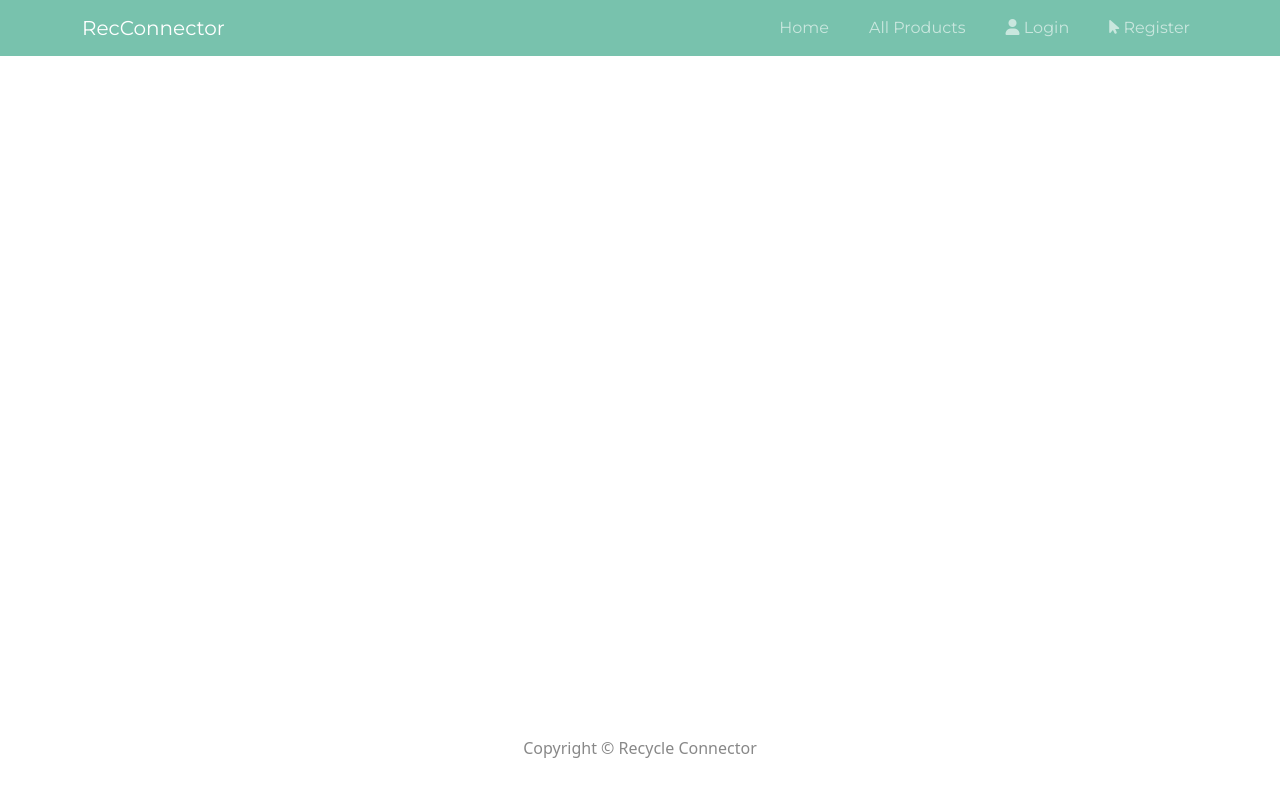
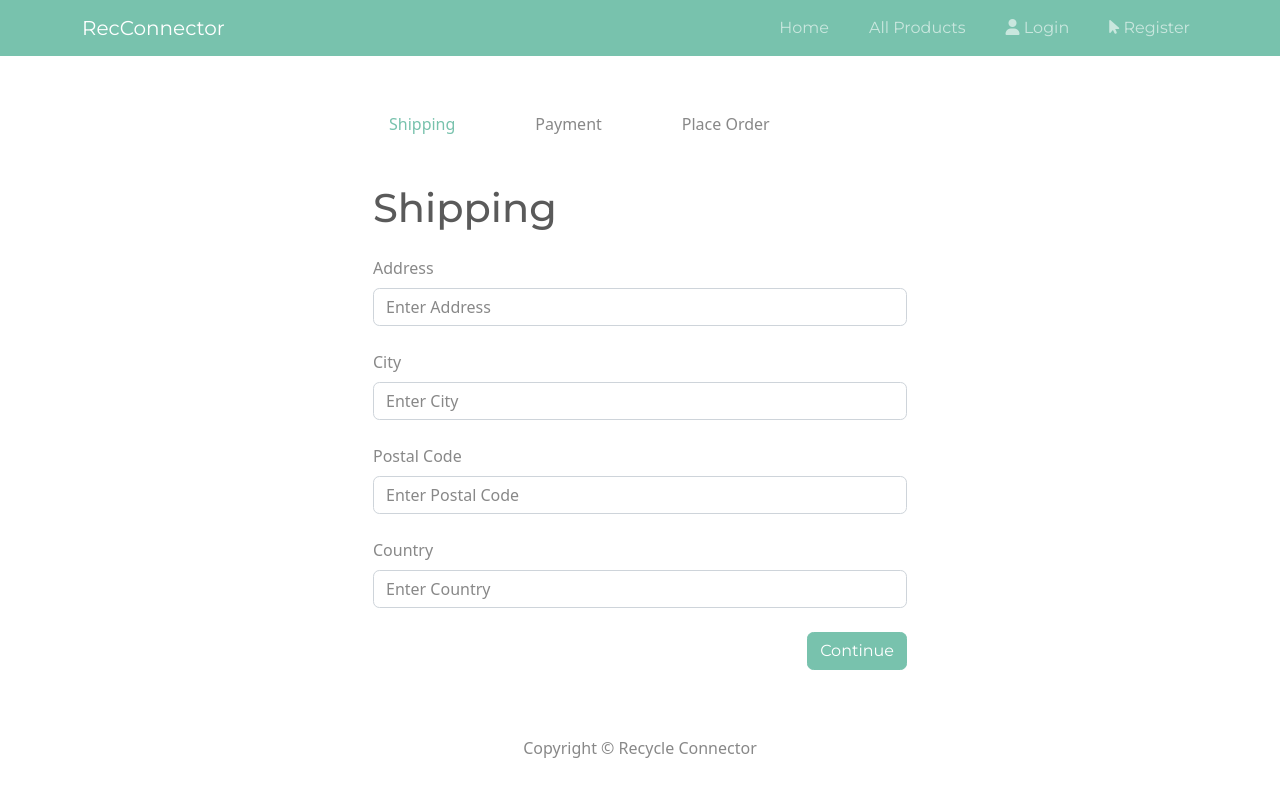
Before and after one commit to Chilliam-Wu/RecycleConnector, a React (Create React App) app in the folder frontend/: page /shipping in a window 1280 px wide. Shown: the top 796 px of the page. Built offline with nearby package versions, Linux system fonts and the light colour scheme.

Commit message:
Shipping & Payment & PlaceOrder Screen(design)

```diff
--- a/frontend/src/App.js
+++ b/frontend/src/App.js
@@ -11,6 +11,9 @@ import ProfileScreen from './screens/ProfileScreen';
 import PostScreen from './screens/PostScreen';
 import PostAddScreen from './screens/PostAddScreen';
 import CartScreen from './screens/CartScreen';
+import ShippingScreen from './screens/ShippingScreen';
+import PaymentScreen from './screens/PaymentScreen';
+import PlaceOrderScreen from './screens/PlaceOrderScreen';
 
 function App() {
   return (
@@ -31,6 +34,9 @@ function App() {
             <Route path='/post' element={<PostScreen />} />
             <Route path='/post/add' element={<PostAddScreen />} />
             <Route path='/cart' element={<CartScreen />} />
+            <Route path='/shipping' element={<ShippingScreen />} />
+            <Route path='/payment' element={<PaymentScreen />} />
+            <Route path='/placeorder' element={<PlaceOrderScreen />} />
           </Routes>
         </Container>
       </main>
--- /dev/null
+++ b/frontend/src/components/CheckoutSteps.js
@@ -0,0 +1,51 @@
+import React from 'react';
+import { Nav } from 'react-bootstrap';
+import { LinkContainer } from 'react-router-bootstrap';
+
+function CheckoutSteps({ step1, step2, step3 }) {
+  return (
+    <Nav className='mt-5'>
+      {/* <Nav.Item className='me-3'>
+        {step1 ? (
+          <LinkContainer to='/login'>
+            <Nav.Link>Login</Nav.Link>
+          </LinkContainer>
+        ) : (
+          <Nav.Link disabled>login</Nav.Link>
+        )}
+      </Nav.Item> */}
+
+      <Nav.Item className='me-4'>
+        {step1 ? (
+          <LinkContainer to='/shipping'>
+            <Nav.Link>Shipping</Nav.Link>
+          </LinkContainer>
+        ) : (
+          <Nav.Link disabled>Shipping</Nav.Link>
+        )}
+      </Nav.Item>
+
+      <Nav.Item className='mx-4'>
+        {step2 ? (
+          <LinkContainer to='/payment'>
+            <Nav.Link> Payment</Nav.Link>
+          </LinkContainer>
+        ) : (
+          <Nav.Link disabled>Payment</Nav.Link>
+        )}
+      </Nav.Item>
+
+      <Nav.Item className='mx-4'>
+        {step3 ? (
+          <LinkContainer to='/placeorder'>
+            <Nav.Link>Place Order</Nav.Link>
+          </LinkContainer>
+        ) : (
+          <Nav.Link disabled>Place Order</Nav.Link>
+        )}
+      </Nav.Item>
+    </Nav>
+  );
+}
+
+export default CheckoutSteps;
--- a/frontend/src/screens/CartScreen.js
+++ b/frontend/src/screens/CartScreen.js
@@ -55,6 +55,14 @@ function CartScreen() {
 
   const deleteHandler = (id) => {
     dispatch(deleteFromCart(id));
+  };
+
+  const checkoutHandler = () => {
+    if (!userInfo) {
+      navigate('/login');
+    } else {
+      navigate('/shipping');
+    }
   };
 
   useEffect(() => {
@@ -176,6 +184,7 @@ function CartScreen() {
                       <Button
                         className='mt-2 btn btn-primary'
                         style={{ display: 'block', width: '100%' }}
+                        onClick={checkoutHandler}
                       >
                         Proceed to Checkout
                       </Button>
--- /dev/null
+++ b/frontend/src/screens/PaymentScreen.js
@@ -0,0 +1,35 @@
+import React from 'react';
+import { Button, Col, Form, FormGroup } from 'react-bootstrap';
+import { useNavigate } from 'react-router-dom';
+import CheckoutSteps from '../components/CheckoutSteps';
+import FormContainer from '../components/FormContainer';
+
+function PaymentScreen() {
+  const navigate = useNavigate();
+  const submitHandler = (e) => {
+    e.preventDefault();
+    navigate('/placeorder');
+  };
+
+  return (
+    <FormContainer>
+      <CheckoutSteps step1 step2 />
+      <Form onSubmit={submitHandler}>
+        <FormGroup className='my-4'>
+          <Form.Label as='legend'>Select Method</Form.Label>
+          <Col>
+            <Form.Check
+              type='radio'
+              label='Paypal or Credit Card'
+              checked
+            ></Form.Check>
+          </Col>
+        </FormGroup>
+
+        <Button type='submit'>Continue</Button>
+      </Form>
+    </FormContainer>
+  );
+}
+
+export default PaymentScreen;
--- /dev/null
+++ b/frontend/src/screens/PlaceOrderScreen.js
@@ -0,0 +1,34 @@
+import React from 'react';
+import { Col, ListGroup, Row } from 'react-bootstrap';
+import CheckoutSteps from '../components/CheckoutSteps';
+
+function PlaceOrderScreen() {
+  return (
+    <div>
+      <CheckoutSteps step1 step2 step3 />
+      <Row>
+        <Col md={8}>
+          <ListGroup variant='flush'>
+            <ListGroup.Item>
+              <h2 style={{ paddingTop: '2rem', color: '#78c2ad' }}>Shipping</h2>
+              <p>
+                <strong>Address:</strong> University of Waterloo
+              </p>
+            </ListGroup.Item>
+
+            <ListGroup.Item>
+              <h2 style={{ paddingTop: '2rem', color: '#78c2ad' }}>
+                Payment Method
+              </h2>
+              <p>
+                <strong>Method:</strong> Paypal
+              </p>
+            </ListGroup.Item>
+          </ListGroup>
+        </Col>
+      </Row>
+    </div>
+  );
+}
+
+export default PlaceOrderScreen;
--- /dev/null
+++ b/frontend/src/screens/ShippingScreen.js
@@ -0,0 +1,82 @@
+import React, { useState } from 'react';
+import { Button, Form } from 'react-bootstrap';
+import { useNavigate } from 'react-router-dom';
+import CheckoutSteps from '../components/CheckoutSteps';
+import FormContainer from '../components/FormContainer';
+
+function ShippingScreen() {
+  const [formData, setFormData] = useState({
+    address: '',
+    city: '',
+    postalCode: '',
+    country: '',
+  });
+
+  const changeHandler = (e) => {
+    setFormData({ ...formData, [e.target.name]: e.target.value });
+  };
+
+  const navigate = useNavigate();
+
+  const submitHandler = (e) => {
+    e.preventDefault();
+    navigate('/payment');
+  };
+
+  return (
+    <FormContainer>
+      <CheckoutSteps step1 />
+      <h1>Shipping</h1>
+      <Form onSubmit={submitHandler}>
+        <Form.Group className='my-4' controlId='address'>
+          <Form.Label>Address</Form.Label>
+          <Form.Control
+            required
+            type='text'
+            name='address'
+            placeholder='Enter Address'
+            onChange={(e) => changeHandler(e)}
+          />
+        </Form.Group>
+
+        <Form.Group className='mb-4' controlId='city'>
+          <Form.Label>City</Form.Label>
+          <Form.Control
+            required
+            type='text'
+            name='city'
+            placeholder='Enter City'
+            onChange={(e) => changeHandler(e)}
+          />
+        </Form.Group>
+
+        <Form.Group className='mb-4' controlId='postalCode'>
+          <Form.Label>Postal Code</Form.Label>
+          <Form.Control
+            required
+            type='text'
+            name='postalCode'
+            placeholder='Enter Postal Code'
+            onChange={(e) => changeHandler(e)}
+          />
+        </Form.Group>
+
+        <Form.Group className='mb-4' controlId='country'>
+          <Form.Label>Country</Form.Label>
+          <Form.Control
+            required
+            type='text'
+            name='country'
+            placeholder='Enter Country'
+            onChange={(e) => changeHandler(e)}
+          />
+        </Form.Group>
+        <Button style={{ float: 'right' }} type='submit'>
+          Continue
+        </Button>
+      </Form>
+    </FormContainer>
+  );
+}
+
+export default ShippingScreen;
```
